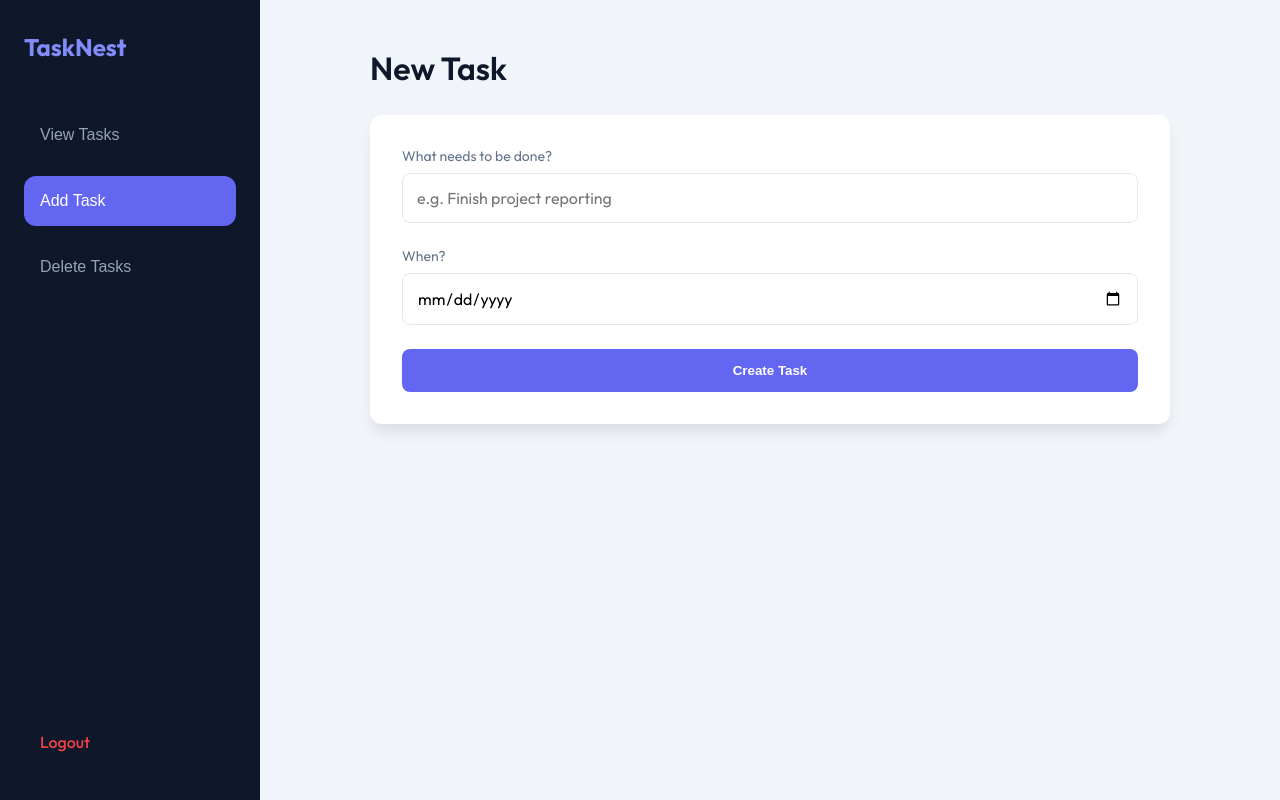
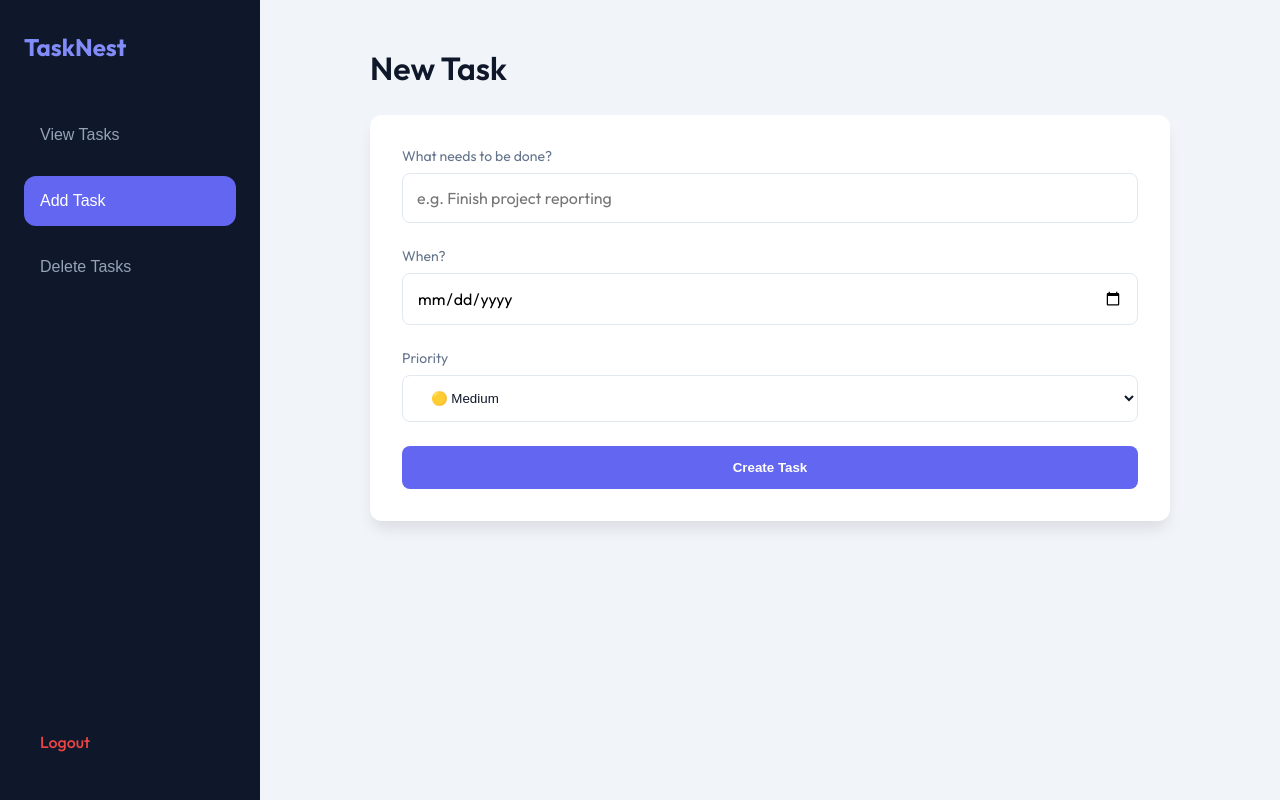
Before and after one commit to Hamsini14/todo_application, a Flask app: page / in a window 1280 px wide, after a click on "Add Task". Run offline with Flask 3, Linux system fonts and the light colour scheme; the visitor is signed in with stand-in values (Sample User, id 1).

Commit message:
Priority feature added

```diff
--- a/app.py
+++ b/app.py
@@ -106,12 +106,31 @@ def logout():
 @login_required
 def index():
     tasks = load_tasks()
+    today = datetime.now().date()
 
     # 🔥 FILTER USER TASKS
-    user_tasks = [
-        t for t in tasks
-        if t.get('user') == session['username'] and not t.get('completed', False)
-    ]
+    user_tasks = []
+    for t in tasks:
+        if t.get('user') == session['username'] and not t.get('completed', False):
+            # Safe priority handling
+            if 'priority' not in t:
+                t['priority'] = 'Medium'
+
+            # Deadline Warning Logic
+            t['warning'] = None
+            task_date_str = t.get('date')
+            if task_date_str:
+                try:
+                    task_date = datetime.strptime(task_date_str, '%Y-%m-%d').date()
+                    diff = (task_date - today).days
+                    if diff == 0:
+                        t['warning'] = "⚠️ Due Today"
+                    elif diff == 1:
+                        t['warning'] = "⏳ Due Soon"
+                except:
+                    pass
+
+            user_tasks.append(t)
 
     return render_template('index.html', tasks=user_tasks)
 
@@ -121,6 +140,7 @@ def index():
 def add_task():
     task_content = request.form.get('task')
     task_date = request.form.get('date')
+    task_priority = request.form.get('priority', 'Medium')
 
     if task_content:
         # Prevent past date
@@ -148,6 +168,7 @@ def add_task():
             'content': task_content,
             'date': task_date,
             'day': day_name,
+            'priority': task_priority,
             'completed': False
         }
 
@@ -162,6 +183,7 @@ def add_task():
 def edit_task(task_id):
     task_content = request.form.get('task')
     task_date = request.form.get('date')
+    task_priority = request.form.get('priority')
 
     tasks = load_tasks()
 
@@ -169,6 +191,9 @@ def edit_task(task_id):
         if task['id'] == task_id and task.get('user') == session['username']:
             if task_content:
                 task['content'] = task_content
+
+            if task_priority:
+                task['priority'] = task_priority
 
             if task_date:
                 try:
--- a/tasks.json
+++ b/tasks.json
@@ -1,32 +1,11 @@
 [
     {
         "id": 1,
+        "user": "Hamsini",
         "content": "DevOps project",
-        "date": "2026-12-05",
-        "day": "Saturday",
-        "completed": true
-    },
-    {
-        "id": 2,
-        "content": "sscd",
-        "date": "2026-04-20",
-        "day": "Monday",
-        "completed": false
-    },
-    {
-        "id": 3,
-        "user": "Deekshith",
-        "content": "sscd",
-        "date": "2026-04-20",
-        "day": "Monday",
-        "completed": true
-    },
-    {
-        "id": 4,
-        "user": "Hamsini",
-        "content": "3rd internals",
-        "date": "2026-04-06",
-        "day": "Monday",
+        "date": "2026-03-27",
+        "day": "Friday",
+        "priority": "High",
         "completed": false
     }
 ]
--- a/templates/index.html
+++ b/templates/index.html
@@ -16,6 +16,7 @@
             --text-muted: #64748b;
             --danger: #ef4444;
             --success: #22c55e;
+            --warning: #f59e0b;
             --border: #e2e8f0;
             --radius: 12px;
             --shadow: 0 10px 15px -3px rgba(0, 0, 0, 0.1);
@@ -175,6 +176,28 @@
             margin-bottom: 1.5rem;
             display: {% if request.args.get('error') %}block{% else %}none{% endif %};
         }
+
+        /* Priority Tags */
+        .priority-tag {
+            padding: 2px 8px;
+            border-radius: 4px;
+            font-size: 0.75rem;
+            font-weight: 700;
+            text-transform: uppercase;
+        }
+        .priority-High { background: #fee2e2; color: var(--danger); border: 1px solid #fca5a5; }
+        .priority-Medium { background: #fef9c3; color: #a16207; border: 1px solid #fde047; }
+        .priority-Low { background: #dcfce7; color: var(--success); border: 1px solid #86efac; }
+
+        .deadline-warning {
+            font-size: 0.85rem;
+            font-weight: 700;
+            color: #ea580c;
+            background: #fff7ed;
+            padding: 2px 6px;
+            border-radius: 4px;
+            border: 1px solid #ffedd5;
+        }
     </style>
 </head>
 <body>
@@ -210,15 +233,21 @@
                                     <input type="checkbox" onchange="this.form.submit()" style="width: 20px; height: 20px; cursor: pointer;">
                                 </form>
                                 <div class="task-info-main">
-                                    <span class="task-title">{{ task.content }}</span>
+                                    <div style="display: flex; align-items: center; gap: 0.5rem;">
+                                        <span class="task-title">{{ task.content }}</span>
+                                        <span class="priority-tag priority-{{ task.priority }}">{{ task.priority }}</span>
+                                    </div>
                                     <div class="task-date-info">
                                         <span>{{ task.date }}</span>
                                         <span class="task-day-tag">{{ task.day }}</span>
+                                        {% if task.warning %}
+                                            <span class="deadline-warning">{{ task.warning }}</span>
+                                        {% endif %}
                                     </div>
                                 </div>
                             </div>
                             <div class="actions">
-                                <button class="action-btn btn-edit" onclick="triggerEdit('{{ task.id }}', '{{ task.content }}', '{{ task.date }}')">Edit</button>
+                                <button class="action-btn btn-edit" onclick="triggerEdit('{{ task.id }}', '{{ task.content }}', '{{ task.date }}', '{{ task.priority }}')">Edit</button>
                             </div>
                         </div>
                     {% endfor %}
@@ -241,6 +270,14 @@
                         <label>When?</label>
                         <input type="date" name="date" id="add-date-input" required>
                     </div>
+                    <div class="form-group">
+                        <label>Priority</label>
+                        <select name="priority" class="btn-primary" style="background: white; color: var(--text-dark); border: 1px solid var(--border); text-align: left; font-weight: 400;">
+                            <option value="High">🔴 High</option>
+                            <option value="Medium" selected>🟡 Medium</option>
+                            <option value="Low">🟢 Low</option>
+                        </select>
+                    </div>
                     <button type="submit" class="btn-primary">Create Task</button>
                 </form>
             </div>
@@ -254,7 +291,10 @@
                     {% for task in tasks %}
                         <div class="task-card" style="border-color: #fee2e2;">
                             <div class="task-info-main">
-                                <span class="task-title">{{ task.content }}</span>
+                                <div style="display: flex; align-items: center; gap: 0.5rem;">
+                                    <span class="task-title">{{ task.content }}</span>
+                                    <span class="priority-tag priority-{{ task.priority }}" style="font-size: 0.65rem;">{{ task.priority }}</span>
+                                </div>
                                 <span class="task-date-info">{{ task.date }}</span>
                             </div>
                             <form action="/delete/{{ task.id }}" method="POST">
@@ -280,6 +320,14 @@
                     <div class="form-group">
                         <label>Task Date</label>
                         <input type="date" name="date" id="edit-date" required>
+                    </div>
+                    <div class="form-group">
+                        <label>Priority</label>
+                        <select name="priority" id="edit-priority" class="btn-primary" style="background: white; color: var(--text-dark); border: 1px solid var(--border); text-align: left; font-weight: 400;">
+                            <option value="High">🔴 High</option>
+                            <option value="Medium">🟡 Medium</option>
+                            <option value="Low">🟢 Low</option>
+                        </select>
                     </div>
                     <button type="submit" class="btn-primary">Save Changes</button>
                 </form>
@@ -311,6 +359,7 @@
             document.getElementById('edit-form').action = '/edit/' + id;
             document.getElementById('edit-content').value = content;
             document.getElementById('edit-date').value = date;
+            document.getElementById('edit-priority').value = priority;
 
             // Show nav button
             document.getElementById('edit-nav-btn').style.display = 'flex';
--- a/users.json
+++ b/users.json
@@ -2,9 +2,5 @@
     {
         "username": "Hamsini",
         "password": "1234"
-    },
-    {
-        "username": "Deekshith",
-        "password": "2005"
     }
 ]
```
